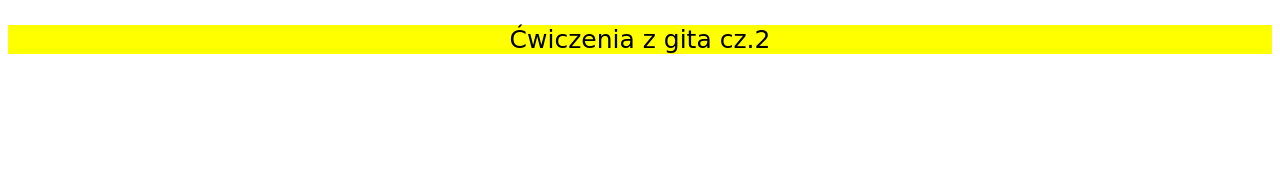
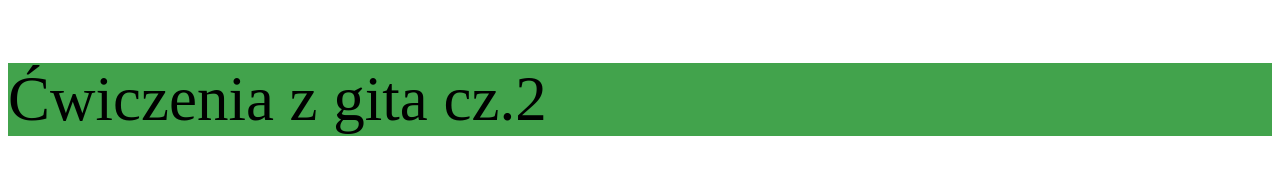
Before and after one commit to frontendpodyplomowe/git2, a plain HTML site: page index.html in a window 1280 px wide. Drawn offline with Linux system fonts and the light colour scheme.

Commit message:
Update style.css

```diff
--- a/style.css
+++ b/style.css
@@ -1,6 +1,7 @@
 p {
-    background-color: yellow;
-    font-size: 25px;
-    text-align: center;
-    font-family: cursive;
+    background-color: #42a34c;
+    font-size: 63px;
+    text-align: left;
+    font-family: 'Times New Roman';
+    font-weight: 'bold'
 }
```
